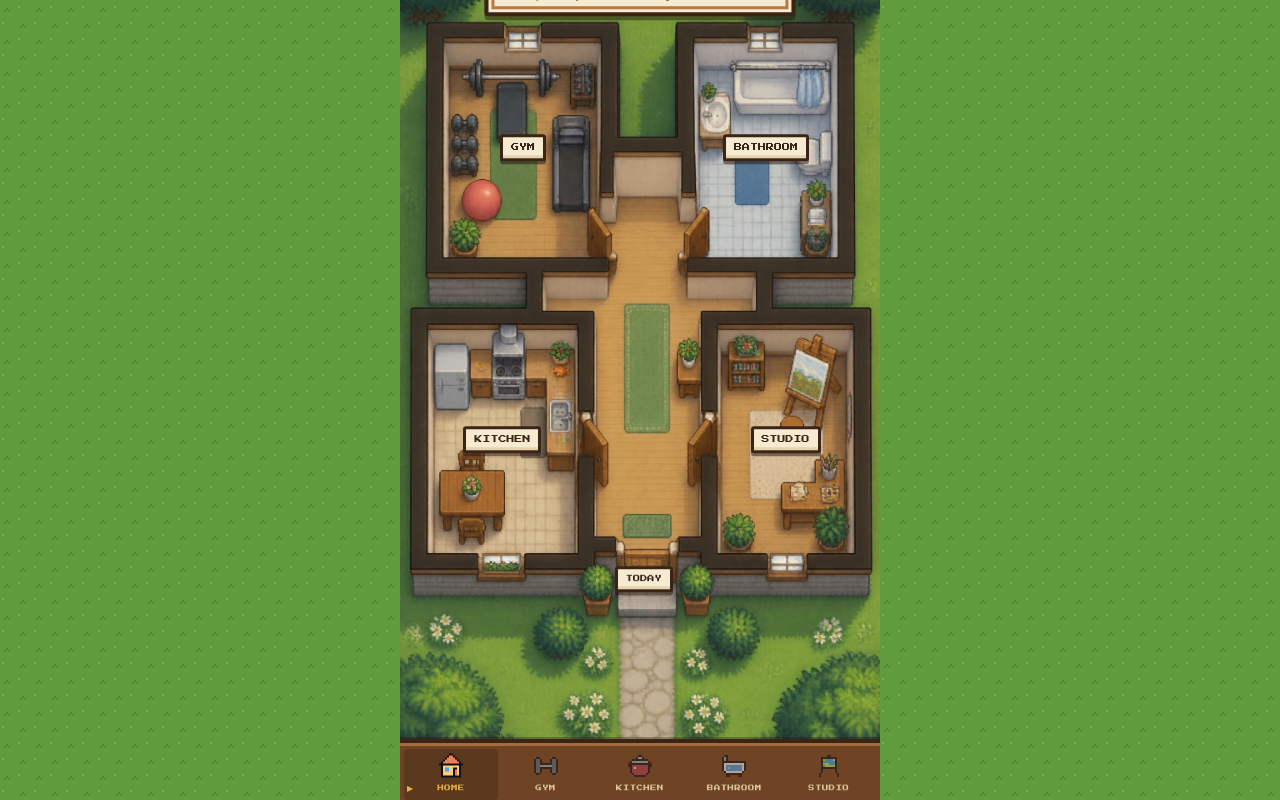
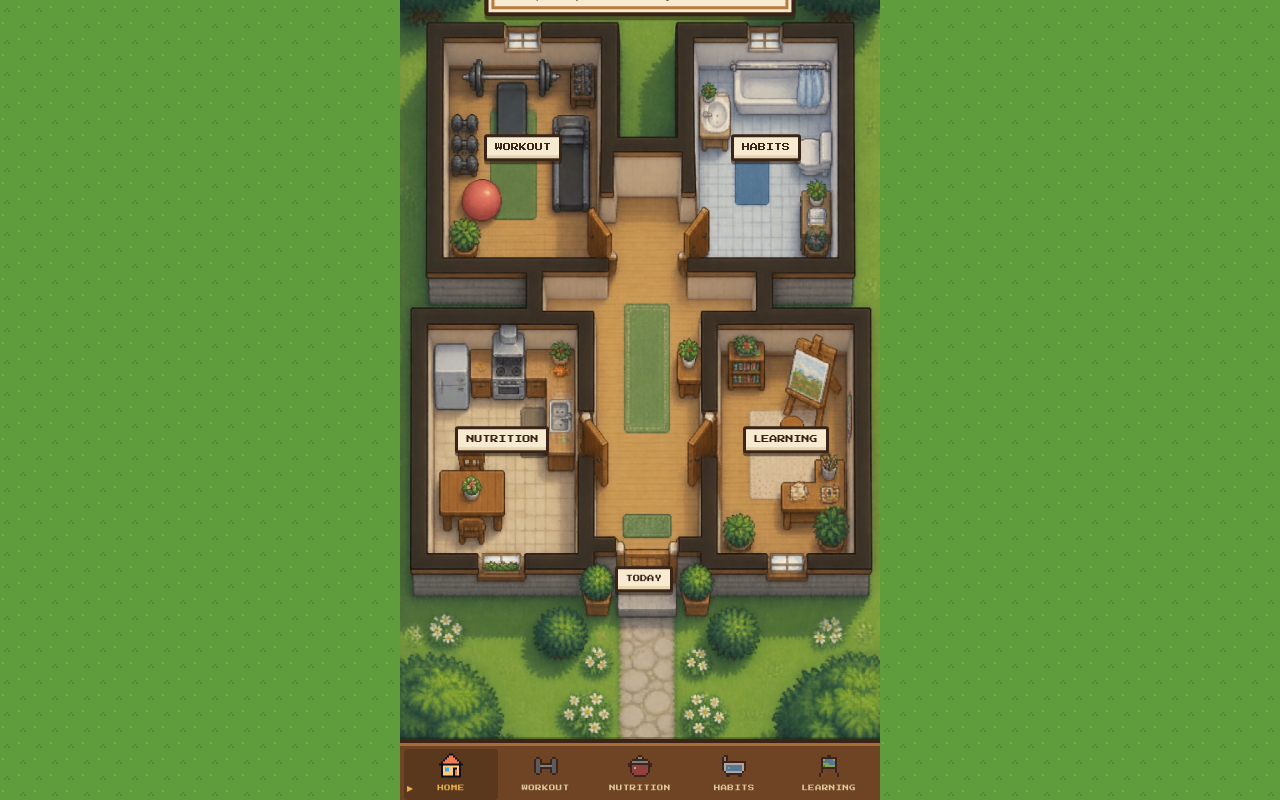
Before and after one commit to coquefjj/best-app, a React (Vite) app: page /#/ in a window 1280 px wide. Built offline with nearby package versions, Linux system fonts and the light colour scheme; a web font is replaced by a local one.

Commit message:
Rename rooms by purpose: Workout, Nutrition, Habits, Learning
Co-Authored-By: Claude Opus 5.5 (1M context) <noreply@anthropic.com>
Claude-Session: https://claude.ai/code/session_015f4TZa5jnU1TLq842My61f

```diff
--- a/src/App.tsx
+++ b/src/App.tsx
@@ -10,10 +10,10 @@ import type { SpriteName } from './components/sprites'
 
 const NAV_ITEMS: { to: string; label: string; sprite: SpriteName; end?: boolean }[] = [
   { to: '/', label: 'Home', sprite: 'house', end: true },
-  { to: '/workout', label: 'Gym', sprite: 'dumbbell' },
-  { to: '/food', label: 'Kitchen', sprite: 'pot' },
-  { to: '/habits', label: 'Bathroom', sprite: 'bathtub' },
-  { to: '/progress', label: 'Studio', sprite: 'easel' },
+  { to: '/workout', label: 'Workout', sprite: 'dumbbell' },
+  { to: '/food', label: 'Nutrition', sprite: 'pot' },
+  { to: '/habits', label: 'Habits', sprite: 'bathtub' },
+  { to: '/progress', label: 'Learning', sprite: 'easel' },
 ]
 
 function Nav() {
--- a/src/components/rooms.ts
+++ b/src/components/rooms.ts
@@ -6,9 +6,9 @@ export const IMG_H = 2048
 export type RoomId = 'gym' | 'bathroom' | 'kitchen' | 'studio' | 'entrance'
 
 export const ROOMS: Record<RoomId, { name: string; what: string; to: string; x: number; y: number; w: number; h: number }> = {
-  gym: { name: 'Gym', what: 'Workouts', to: '/workout', x: 67, y: 189, w: 457, h: 608 },
-  bathroom: { name: 'Bathroom', what: 'Sleep, weight & habits', to: '/habits', x: 666, y: 189, w: 425, h: 608 },
-  kitchen: { name: 'Kitchen', what: 'Food', to: '/food', x: 26, y: 875, w: 440, h: 638 },
-  studio: { name: 'Studio', what: 'Progress', to: '/progress', x: 722, y: 875, w: 407, h: 638 },
+  gym: { name: 'Workout', what: 'Training log', to: '/workout', x: 67, y: 189, w: 457, h: 608 },
+  bathroom: { name: 'Habits', what: 'Sleep, weight & routines', to: '/habits', x: 666, y: 189, w: 425, h: 608 },
+  kitchen: { name: 'Nutrition', what: 'Food log', to: '/food', x: 26, y: 875, w: 440, h: 638 },
+  studio: { name: 'Learning', what: 'Progress', to: '/progress', x: 722, y: 875, w: 407, h: 638 },
   entrance: { name: 'Today', what: "Today's plan", to: '/today', x: 500, y: 1180, w: 170, h: 440 },
 }
--- a/src/pages/Habits.tsx
+++ b/src/pages/Habits.tsx
@@ -36,7 +36,7 @@ export default function Habits() {
         <Link to={`/habits/${addDays(iso, 1)}`} className="arrow-btn" aria-label="Next day">▶</Link>
       </div>
 
-      <RoomHeader room="bathroom" title="Daily habits" subtitle="Sleep, weight, heart rate and routines" />
+      <RoomHeader room="bathroom" title="Daily log" subtitle="Sleep, weight, heart rate and routines" />
 
       <div className="card">
         <h2>Numbers</h2>
```
Also changed, not shown: 1 other file (tests, documents, lock files or other folders).
